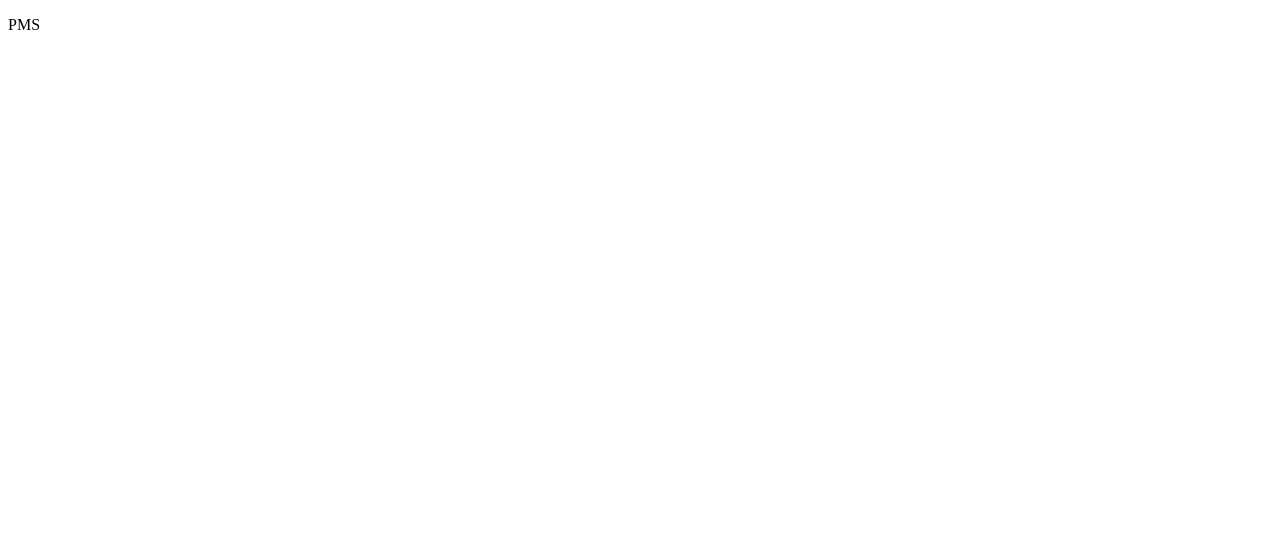
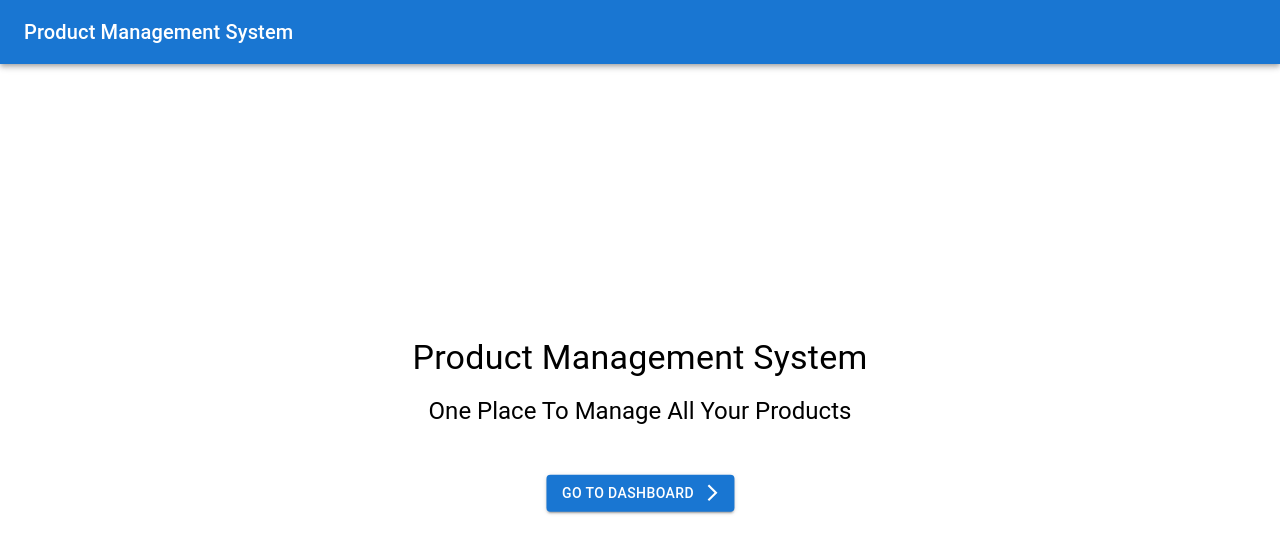
Before and after one commit to WayneA330/Product_Management_System, a React (Create React App) app: page / in a window 1280 px wide. Shown: the top 554 px of the page. Built offline with nearby package versions, Linux system fonts and the light colour scheme.

Commit message:
home page done

```diff
--- a/package.json
+++ b/package.json
@@ -5,6 +5,7 @@
   "dependencies": {
     "@emotion/react": "^11.10.0",
     "@emotion/styled": "^11.10.0",
+    "@mui/icons-material": "^5.10.2",
     "@mui/material": "^5.10.1",
     "@testing-library/jest-dom": "^5.16.5",
     "@testing-library/react": "^13.3.0",
--- a/public/index.html
+++ b/public/index.html
@@ -12,7 +12,9 @@
     <link rel="apple-touch-icon" href="%PUBLIC_URL%/logo192.png" />
     <title>Product Management System</title>
   </head>
-  <body>
+  <body
+    style="margin: 0; padding: 0; font-family: Arial, Helvetica, sans-serif"
+  >
     <div id="root"></div>
   </body>
 </html>
--- a/src/App.js
+++ b/src/App.js
@@ -2,11 +2,13 @@ import React, { Suspense } from "react";
 import PublicRoutes from "./routes/routes";
 import { BrowserRouter } from "react-router-dom";
 import ScaleLoader from "react-spinners/ScaleLoader";
+import Navbar from "./components/Navbar/Navbar";
 
 const App = () => {
   return (
     <BrowserRouter>
       <Suspense fallback={<ScaleLoader />}>
+        <Navbar />
         <PublicRoutes />
       </Suspense>
     </BrowserRouter>
--- /dev/null
+++ b/src/components/Navbar/Navbar.js
@@ -0,0 +1,16 @@
+import React from "react";
+import { AppBar, Toolbar, Typography, Button } from "@mui/material";
+
+const Navbar = () => {
+  return (
+    <AppBar position="static">
+      <Toolbar>
+        <Typography variant="h6" component="div" sx={{ flexGrow: 1 }}>
+          Product Management System
+        </Typography>
+      </Toolbar>
+    </AppBar>
+  );
+};
+
+export default Navbar;
--- /dev/null
+++ b/src/pages/Dashboard/index.js
@@ -0,0 +1,8 @@
+import React from "react";
+import "../../styles/Dashboard/index.css";
+
+const Dashboard = () => {
+  return <div>Dashboard</div>;
+};
+
+export default Dashboard;
--- a/src/pages/Example/index.jsx
+++ /dev/null
@@ -1,11 +0,0 @@
-import React from "react";
-
-const Main = () => {
-  return (
-    <div>
-      <p>PMS</p>
-    </div>
-  );
-};
-
-export default Main;
--- /dev/null
+++ b/src/pages/Home/index.jsx
@@ -0,0 +1,33 @@
+import React from "react";
+import { Box, Typography, Button } from "@mui/material";
+import { useNavigate } from "react-router-dom";
+import ArrowForwardIosIcon from "@mui/icons-material/ArrowForwardIos";
+import "../../styles/Home/index.css";
+
+const Home = () => {
+  let navigate = useNavigate();
+
+  return (
+    <Box className="container">
+      {/* Title */}
+      <Box className="title">
+        <Typography variant="h4">Product Management System</Typography>
+        <Typography variant="h5" className="sub_title">
+          One Place To Manage All Your Products
+        </Typography>
+      </Box>
+      {/* Dashboard Button */}
+      <Box className="dashboard_btn_container">
+        <Button
+          variant="contained"
+          endIcon={<ArrowForwardIosIcon />}
+          onClick={() => navigate("/dashboard")}
+        >
+          Go To Dashboard
+        </Button>
+      </Box>
+    </Box>
+  );
+};
+
+export default Home;
--- a/src/routes/routes.jsx
+++ b/src/routes/routes.jsx
@@ -1,10 +1,14 @@
 import { lazy } from "react";
 import { useRoutes } from "react-router-dom";
 
-const Example = lazy(() => import("../pages/Example"));
+const Home = lazy(() => import("../pages/Home"));
+const Dashboard = lazy(() => import("../pages/Dashboard"));
 
 const PublicRoutes = () => {
-  const routes = useRoutes([{ path: "/", element: <Example /> }]);
+  const routes = useRoutes([
+    { path: "/", element: <Home /> },
+    { path: "/dashboard", element: <Dashboard /> },
+  ]);
 
   return routes;
 };
--- /dev/null
+++ b/src/styles/Home/index.css
@@ -0,0 +1,35 @@
+.container {
+  position: fixed;
+  top: 50%;
+  left: 50%;
+  transform: translate(-50%, -50%);
+}
+
+.title {
+  display: flex;
+  flex-direction: column;
+  justify-content: center;
+  align-items: center;
+  margin-top: 3rem;
+}
+
+.sub_title {
+  margin-top: 1rem !important;
+  animation: fadeIn 4s;
+}
+
+.dashboard_btn_container {
+  display: flex;
+  justify-content: center;
+  align-items: center;
+  margin-top: 3rem;
+}
+
+@keyframes fadeIn {
+  0% {
+    opacity: 0;
+  }
+  100% {
+    opacity: 1;
+  }
+}
```
Also changed, not shown: src/styles/Dashboard/index.css (added), 1 other file (tests, documents, lock files or other folders).
